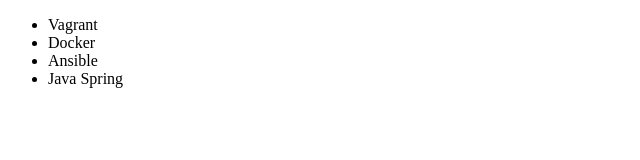
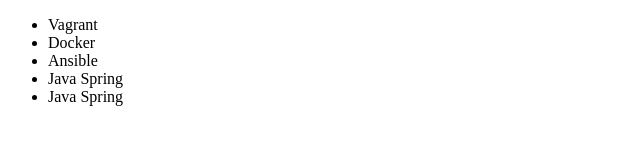
Before and after one commit to dudupagliaroni/alura-git, a plain HTML site: page index.html in a window 1280 px wide. Shown: the whole page, without its empty margins (0-640 px from the left). Drawn offline with Linux system fonts and the light colour scheme.

Commit message:
testando

```diff
--- a/index.html
+++ b/index.html
@@ -12,6 +12,7 @@
         <li>Docker</li>
         <li>Ansible</li>
         <li>Java Spring</li>
+        <li>Java Spring</li>
     </ul>
 </body>
 </html>
```
